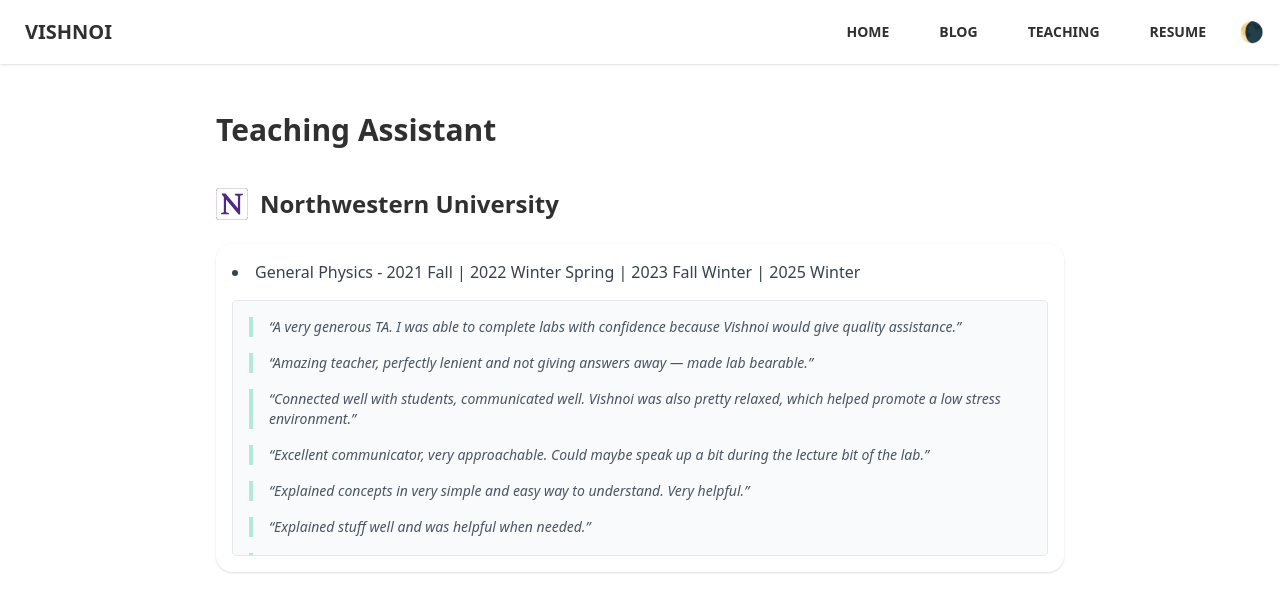
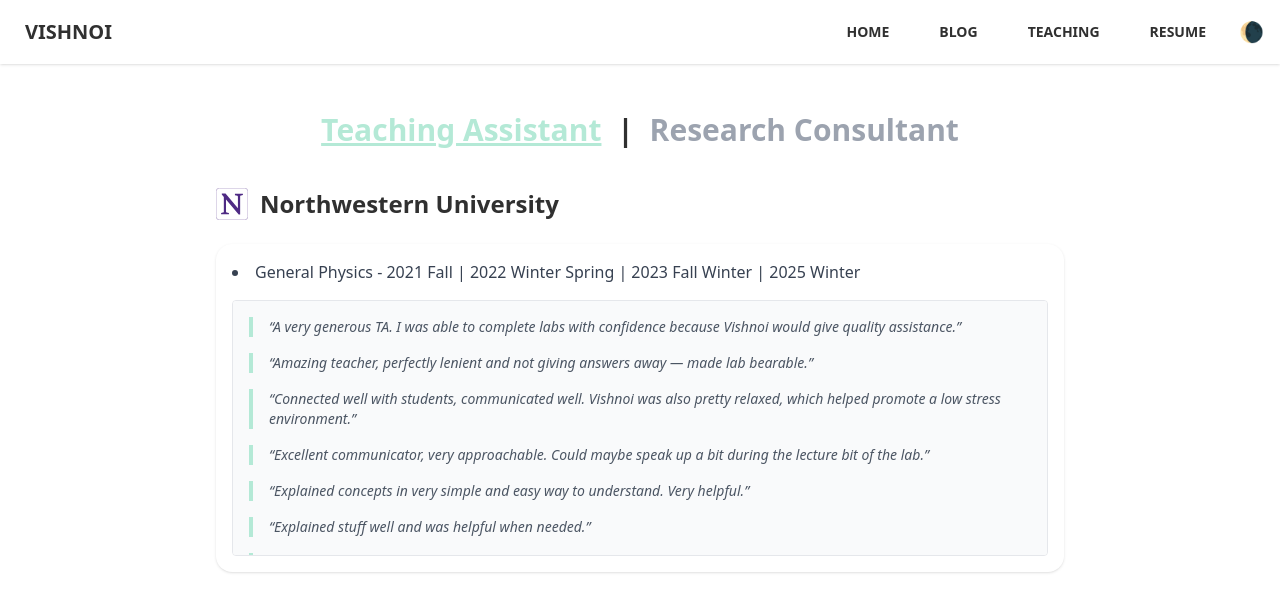
Before and after one commit to s-vishnoi/portfolio, a Vue app: page /teaching in a window 1280 px wide. Shown: the top 612 px of the page. Built offline with nearby package versions, Linux system fonts and the light colour scheme.

Commit message:
toggle TA

```diff
--- a/src/pages/Teaching.vue
+++ b/src/pages/Teaching.vue
@@ -1,9 +1,26 @@
 <template>
   <section class="max-w-4xl mx-auto p-6 space-y-10">
-    <h1 class="text-3xl font-bold mb-6">Teaching Assistant</h1>
+    <!-- Toggle Header -->
+    <h1 class="text-3xl font-bold mb-6 text-center">
+      <button
+        @click="currentView = 'ta'"
+        :class="currentView === 'ta' ? 'text-accent underline' : 'text-gray-400 hover:text-accent'"
+        class="mx-2"
+      >
+        Teaching Assistant
+      </button>
+      |
+      <button
+        @click="currentView = 'consultant'"
+        :class="currentView === 'consultant' ? 'text-accent underline' : 'text-gray-400 hover:text-accent'"
+        class="mx-2"
+      >
+        Research Consultant
+      </button>
+    </h1>
 
-    <!-- Northwestern University Section -->
-    <div class="space-y-6">
+    <!-- Teaching Assistant Section -->
+    <div v-if="currentView === 'ta'" class="space-y-6">
       <h2 class="text-2xl font-semibold text-black-400 flex items-center gap-3">
         <img src="/logos/NU_PA_logo.svg" alt="NU logo" class="h-8" />
         Northwestern University
@@ -25,9 +42,32 @@
         </div>
       </div>
     </div>
+
+    <!-- Consultant Section -->
+    <div v-else>
+      <h2 class="text-2xl font-semibold text-black-400 flex items-center gap-3 mb-4">
+        <img src="/logos/NU_PA_logo.svg" alt="NU logo" class="h-8" />
+        Research Consulting @ Northwestern IT
+      </h2>
+
+      <div class="grid sm:grid-cols-2 md:grid-cols-3 lg:grid-cols-4 gap-4">
+        <div
+          v-for="(consult, index) in consults"
+          :key="index"
+          class="bg-base-200 p-4 rounded shadow hover:ring-2 hover:ring-accent transition"
+        >
+          <h3 class="text-sm font-bold text-accent mb-2">{{ consult.topic }}</h3>
+          <p class="text-xs text-gray-600">{{ consult.description }}</p>
+        </div>
+      </div>
+    </div>
   </section>
 </template>
 
 <script setup>
+import { ref } from 'vue'
 import { nuTestimonials } from '../data/nuTestimonials.js'
+import { consults } from '../data/consults.js'
+
+const currentView = ref('ta')
 </script>
```
